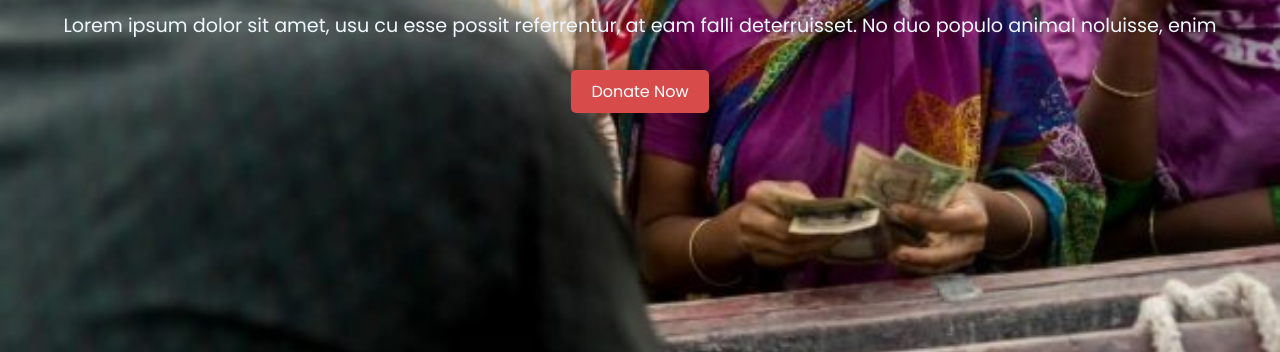
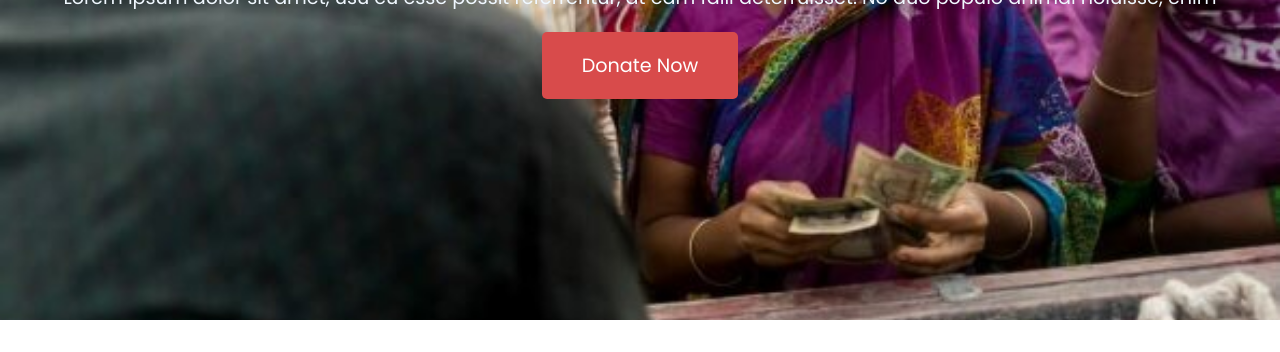
Before and after one commit to muba23/practice-problem-1, a plain HTML site: page index.html in a window 1280 px wide. Shown: the part 448-800 px from the top of the page. Drawn offline with Linux system fonts and the light colour scheme.

Commit message:
first section done

```diff
--- a/style.css
+++ b/style.css
@@ -1,5 +1,6 @@
 body{
     font-family: 'Poppins', sans-serif;
+    margin: 0;
     /* font-family: 'Satisfy', cursive; */
     /* background-image: url(images/donation8.jpg);
     background-repeat: no-repeat; */
@@ -8,13 +9,13 @@ body{
 /* .banner-section{
     background-image: url(images/donation8.jpg);
 } */
-body {
+section{
     background-image: url(images/donation1.jpg);
     background-repeat: no-repeat;
     background-attachment: fixed;
     background-size: cover;
     background-position: center;
-    height: 50%;
+    height: 150%;
 }
 .banner-section h1{
     color: aliceblue;
@@ -30,14 +31,17 @@ body {
     text-justify: newspaper;
     text-align: center;
     color: aliceblue;
-    padding-top: 200px;
+    padding-top: 180px;
     /* line-break:loose; */
     /* line-height: 500%; */
+    padding-bottom: 240px;
 }
 .banner-section a{
     text-decoration: none;
     background-color: rgb(216, 75, 75);
     color: white;
-    padding: 10px 20px;
+    padding: 20px 40px;
     border-radius: 5px;
+    margin-bottom: 100px;
+    font-size: 120%;
 }
```
Also changed, not shown: index.html (+2 -4 lines).
